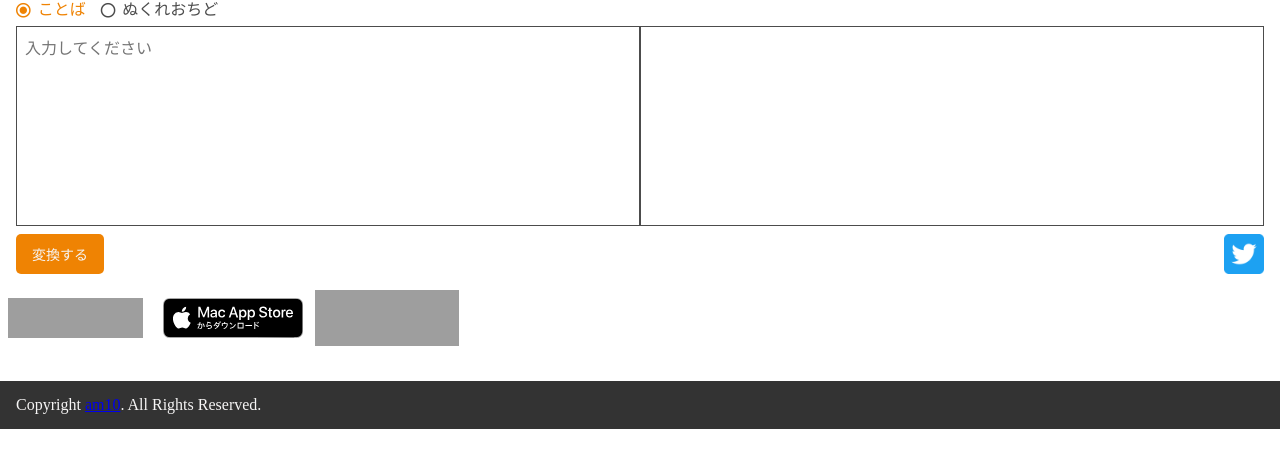
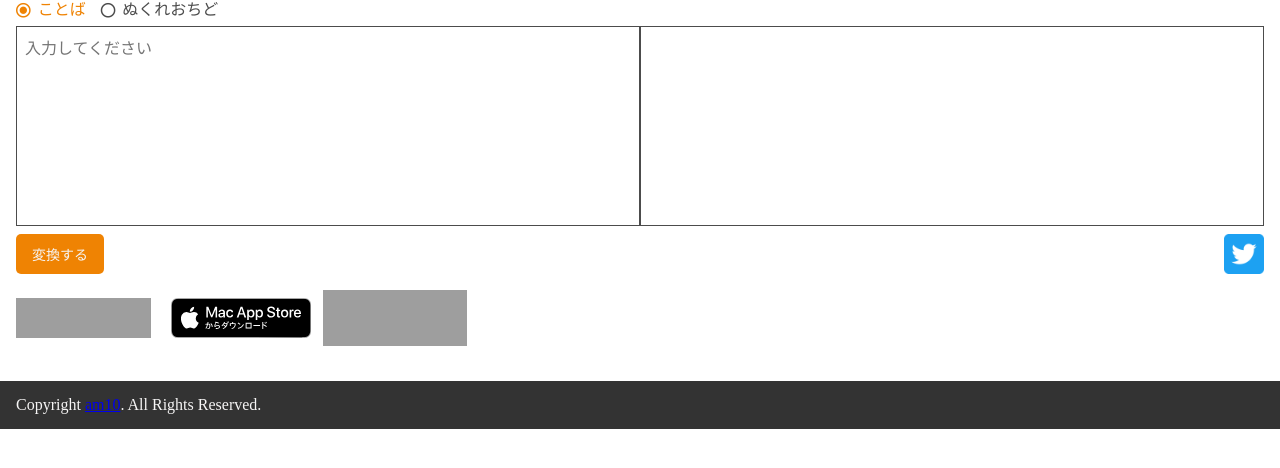
Before and after one commit to adventam10/DNAConverter-web, a PHP site: page / in a window 1280 px wide. Shown: the part 65-533 px from the top of the page. Run offline with PHP 8.4, Linux system fonts and the light colour scheme; style sheets or scripts are compiled from the project's sources; grey boxes are pictures that could not be loaded.

Commit message:
Fix store badge left margin

```diff
--- a/src/sass/index.scss
+++ b/src/sass/index.scss
@@ -61,8 +61,8 @@
 }
 .store-badge-area{
   margin-bottom: $space_xl;
-  margin-left: calc(#{$space_m} - $apple-badge-margin);
-  margin-right: calc(#{$space_m} - $apple-badge-margin);
+  margin-left: calc(#{$space_m - $apple-badge-margin});
+  margin-right: calc(#{$space_m - $apple-badge-margin});
   vertical-align: middle;
   .apple-badge {
     display: inline-block;
```
Also changed, not shown: dist/css/index.css (+1 -1 lines).
